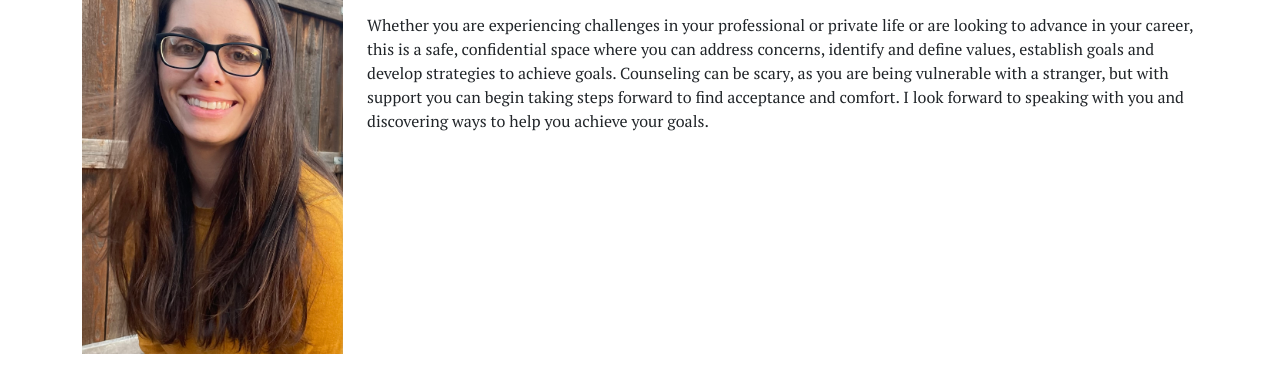
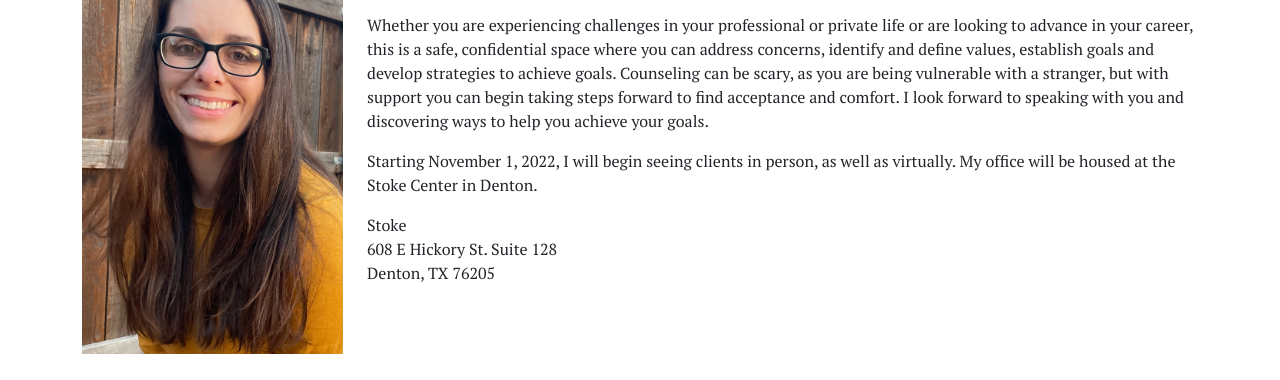
Before and after one commit to LandonRGeorge/20210918_crystal_website, an Eleventy site: page src/index.njk in a window 1280 px wide. Shown: the part 572-952 px from the top of the page. Built offline with nearby package versions, Linux system fonts and the light colour scheme; Eleventy itself is replaced by a stand-in of ours; files that its build step writes are made by us from their sources.

Commit message:
Add Stoke center info

```diff
--- a/src/index.njk
+++ b/src/index.njk
@@ -29,6 +29,14 @@ layout: 'base.njk'
           are being vulnerable with a stranger, but with support you can
           begin taking steps forward to find acceptance and comfort. I look forward to speaking
           with you and discovering ways to help you achieve your goals. </p>
+        <p>Starting November 1, 2022, I will begin seeing clients in person, as well as virtually. My office will be
+          housed at the Stoke Center in Denton.
+        <address>
+          Stoke<br>
+          608 E Hickory St. Suite 128<br>
+          Denton, TX 76205
+        </address>
+        </p>
       </div>
     </div>
     <div class="text-center">
```
Lines whose indentation alone changed are shown as unchanged.
